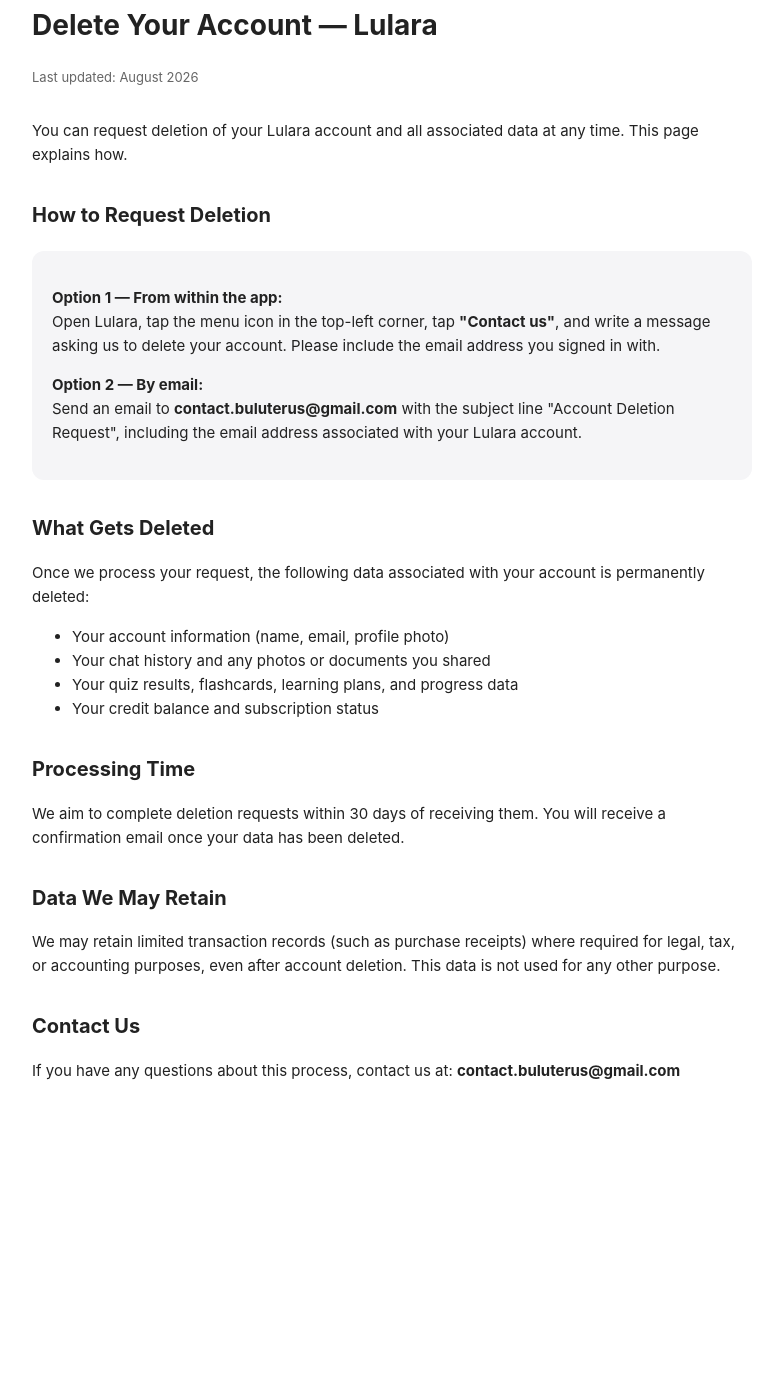
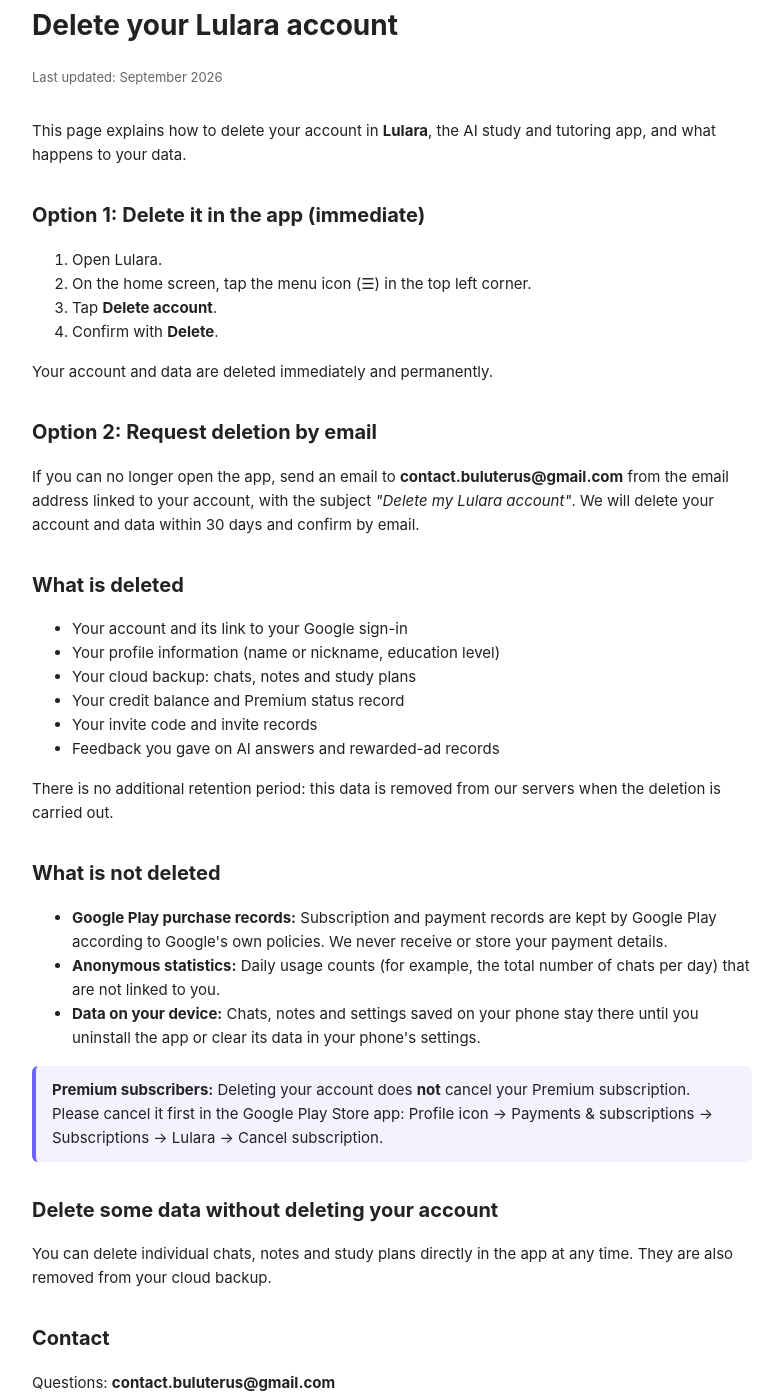
Before and after one commit to eBuluter/lulara-gizlilik, a plain HTML site: page account-deletion.html in a window 1280 px wide. Shown: the part 37-1435 px from the top of the page, without its empty margins (248-1031 px from the left). Before the commit the page ends 1160 px from the top, so only its background shows below. Drawn offline with Linux system fonts and the light colour scheme.

Commit message:
Revise account deletion page content and structure
Updated the language attribute, title, and various headings for clarity. Added detailed instructions for account deletion and data retention policies.

```diff
--- a/account-deletion.html
+++ b/account-deletion.html
@@ -1,48 +1,59 @@
 <!DOCTYPE html>
-<html lang="tr">
+<html lang="en">
 <head>
 <meta charset="UTF-8">
 <meta name="viewport" content="width=device-width, initial-scale=1.0">
-<title>Lulara - Delete Your Account</title>
+<title>Lulara - Delete Account</title>
 <style>
   body { font-family: -apple-system, Segoe UI, Roboto, sans-serif; max-width: 720px; margin: 40px auto; padding: 0 20px; line-height: 1.6; color: #222; }
   h1 { font-size: 28px; }
   h2 { font-size: 20px; margin-top: 32px; }
   p, li { font-size: 15px; }
   .updated { color: #666; font-size: 13px; margin-bottom: 32px; }
-  .box { background: #f5f5f7; border-radius: 12px; padding: 20px; margin: 20px 0; }
+  .note { background: #f4f2ff; border-left: 4px solid #6C63FF; padding: 12px 16px; border-radius: 6px; }
 </style>
 </head>
 <body>
-<h1>Delete Your Account — Lulara</h1>
-<p class="updated">Last updated: August 2026</p>
+<h1>Delete your Lulara account</h1>
+<p class="updated">Last updated: September 2026</p>
+<p>This page explains how to delete your account in <strong>Lulara</strong>, the AI study and tutoring app, and what happens to your data.</p>
 
-<p>You can request deletion of your Lulara account and all associated data at any time. This page explains how.</p>
+<h2>Option 1: Delete it in the app (immediate)</h2>
+<ol>
+  <li>Open Lulara.</li>
+  <li>On the home screen, tap the menu icon (☰) in the top left corner.</li>
+  <li>Tap <strong>Delete account</strong>.</li>
+  <li>Confirm with <strong>Delete</strong>.</li>
+</ol>
+<p>Your account and data are deleted immediately and permanently.</p>
 
-<h2>How to Request Deletion</h2>
-<div class="box">
-  <p><strong>Option 1 — From within the app:</strong><br>
-  Open Lulara, tap the menu icon in the top-left corner, tap <strong>"Contact us"</strong>, and write a message asking us to delete your account. Please include the email address you signed in with.</p>
-  <p><strong>Option 2 — By email:</strong><br>
-  Send an email to <strong>contact.buluterus@gmail.com</strong> with the subject line "Account Deletion Request", including the email address associated with your Lulara account.</p>
-</div>
+<h2>Option 2: Request deletion by email</h2>
+<p>If you can no longer open the app, send an email to <strong>contact.buluterus@gmail.com</strong> from the email address linked to your account, with the subject <em>"Delete my Lulara account"</em>. We will delete your account and data within 30 days and confirm by email.</p>
 
-<h2>What Gets Deleted</h2>
-<p>Once we process your request, the following data associated with your account is permanently deleted:</p>
+<h2>What is deleted</h2>
 <ul>
-  <li>Your account information (name, email, profile photo)</li>
-  <li>Your chat history and any photos or documents you shared</li>
-  <li>Your quiz results, flashcards, learning plans, and progress data</li>
-  <li>Your credit balance and subscription status</li>
+  <li>Your account and its link to your Google sign-in</li>
+  <li>Your profile information (name or nickname, education level)</li>
+  <li>Your cloud backup: chats, notes and study plans</li>
+  <li>Your credit balance and Premium status record</li>
+  <li>Your invite code and invite records</li>
+  <li>Feedback you gave on AI answers and rewarded-ad records</li>
+</ul>
+<p>There is no additional retention period: this data is removed from our servers when the deletion is carried out.</p>
+
+<h2>What is not deleted</h2>
+<ul>
+  <li><strong>Google Play purchase records:</strong> Subscription and payment records are kept by Google Play according to Google's own policies. We never receive or store your payment details.</li>
+  <li><strong>Anonymous statistics:</strong> Daily usage counts (for example, the total number of chats per day) that are not linked to you.</li>
+  <li><strong>Data on your device:</strong> Chats, notes and settings saved on your phone stay there until you uninstall the app or clear its data in your phone's settings.</li>
 </ul>
 
-<h2>Processing Time</h2>
-<p>We aim to complete deletion requests within 30 days of receiving them. You will receive a confirmation email once your data has been deleted.</p>
+<p class="note"><strong>Premium subscribers:</strong> Deleting your account does <strong>not</strong> cancel your Premium subscription. Please cancel it first in the Google Play Store app: Profile icon → Payments &amp; subscriptions → Subscriptions → Lulara → Cancel subscription.</p>
 
-<h2>Data We May Retain</h2>
-<p>We may retain limited transaction records (such as purchase receipts) where required for legal, tax, or accounting purposes, even after account deletion. This data is not used for any other purpose.</p>
+<h2>Delete some data without deleting your account</h2>
+<p>You can delete individual chats, notes and study plans directly in the app at any time. They are also removed from your cloud backup.</p>
 
-<h2>Contact Us</h2>
-<p>If you have any questions about this process, contact us at: <strong>contact.buluterus@gmail.com</strong></p>
+<h2>Contact</h2>
+<p>Questions: <strong>contact.buluterus@gmail.com</strong></p>
 </body>
 </html>
```
